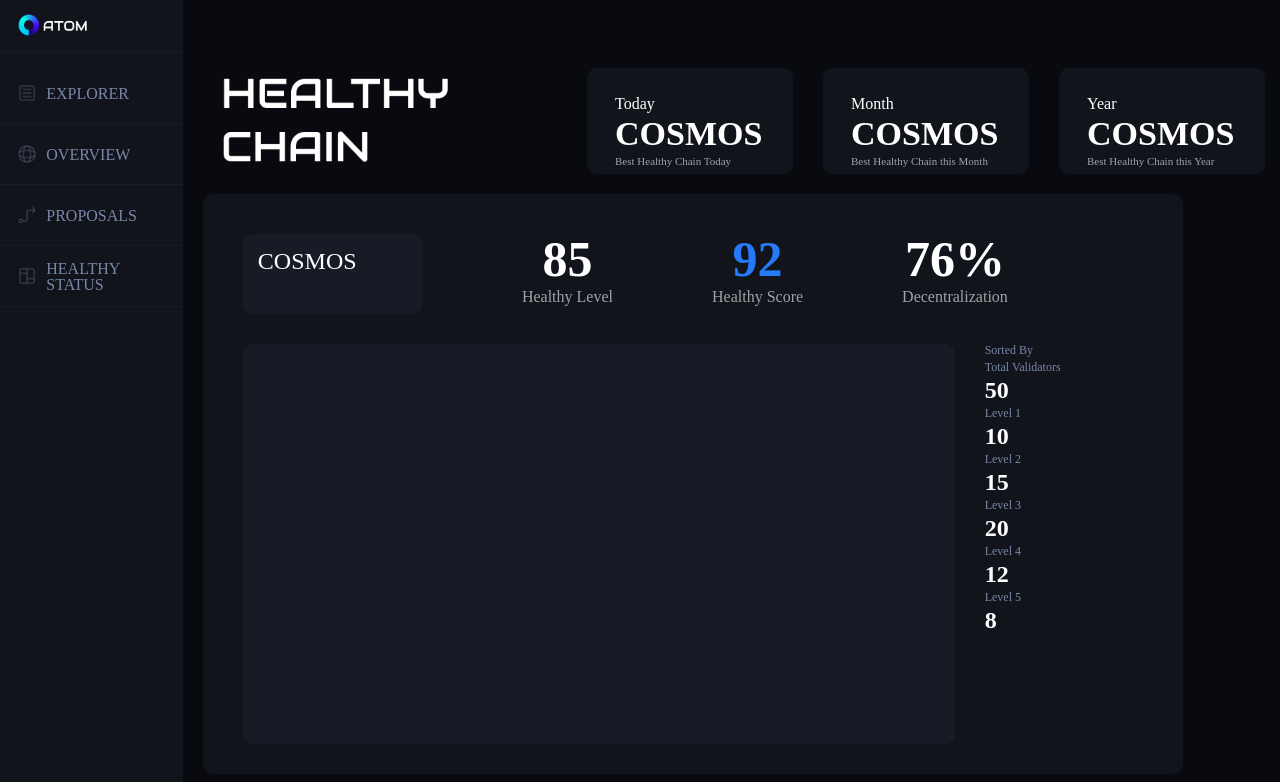
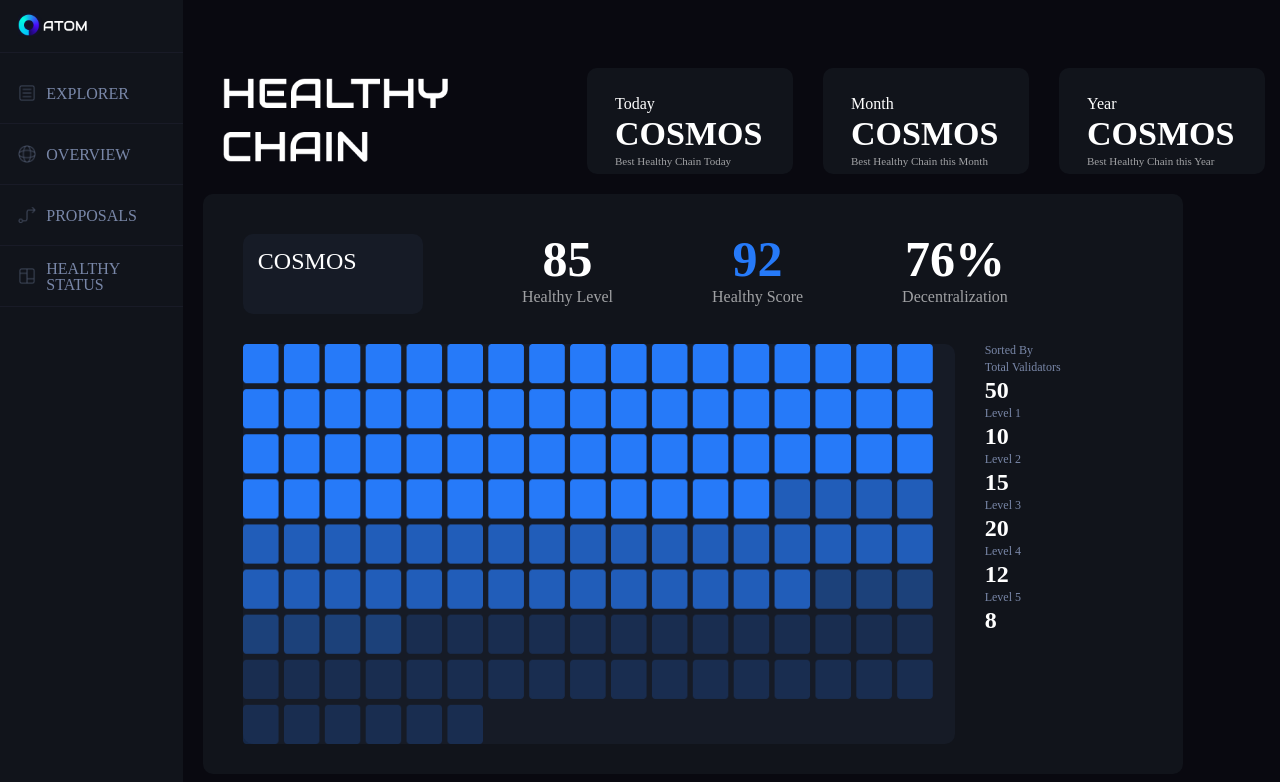
Before and after one commit to InformationDesign-Project/Client, a SvelteKit app: page / in a window 1280 px wide. Shown: the top 782 px of the page. Built offline with nearby package versions, Linux system fonts and the light colour scheme.

Commit message:
Add : heatmap 임의 사진 추가

```diff
--- a/src/routes/+page.svelte
+++ b/src/routes/+page.svelte
@@ -42,7 +42,7 @@
             </div>
           </div>
         <div class="dashboard-main">
-            <div class="heatmap"></div>
+            <div class="heatmap"> <img width="100%;" src="/layout/heatmap.png" alt="heatmap"/></div>
             <div class="sidebar">
                 <div class="sorted-by">Sorted By</div>
                 <div class="validators-info">
```
Also changed, not shown: static/layout/heatmap.png (added).
